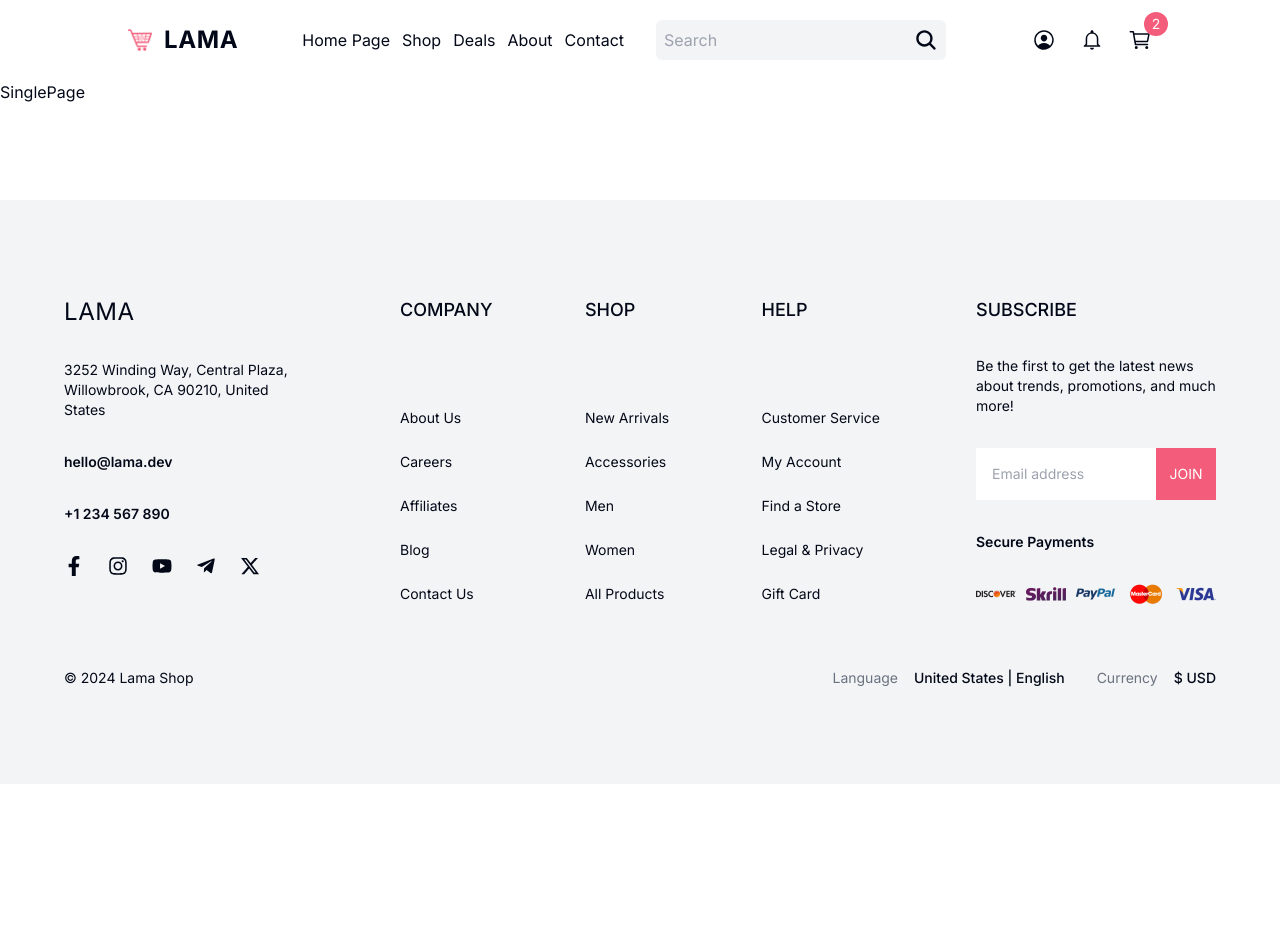
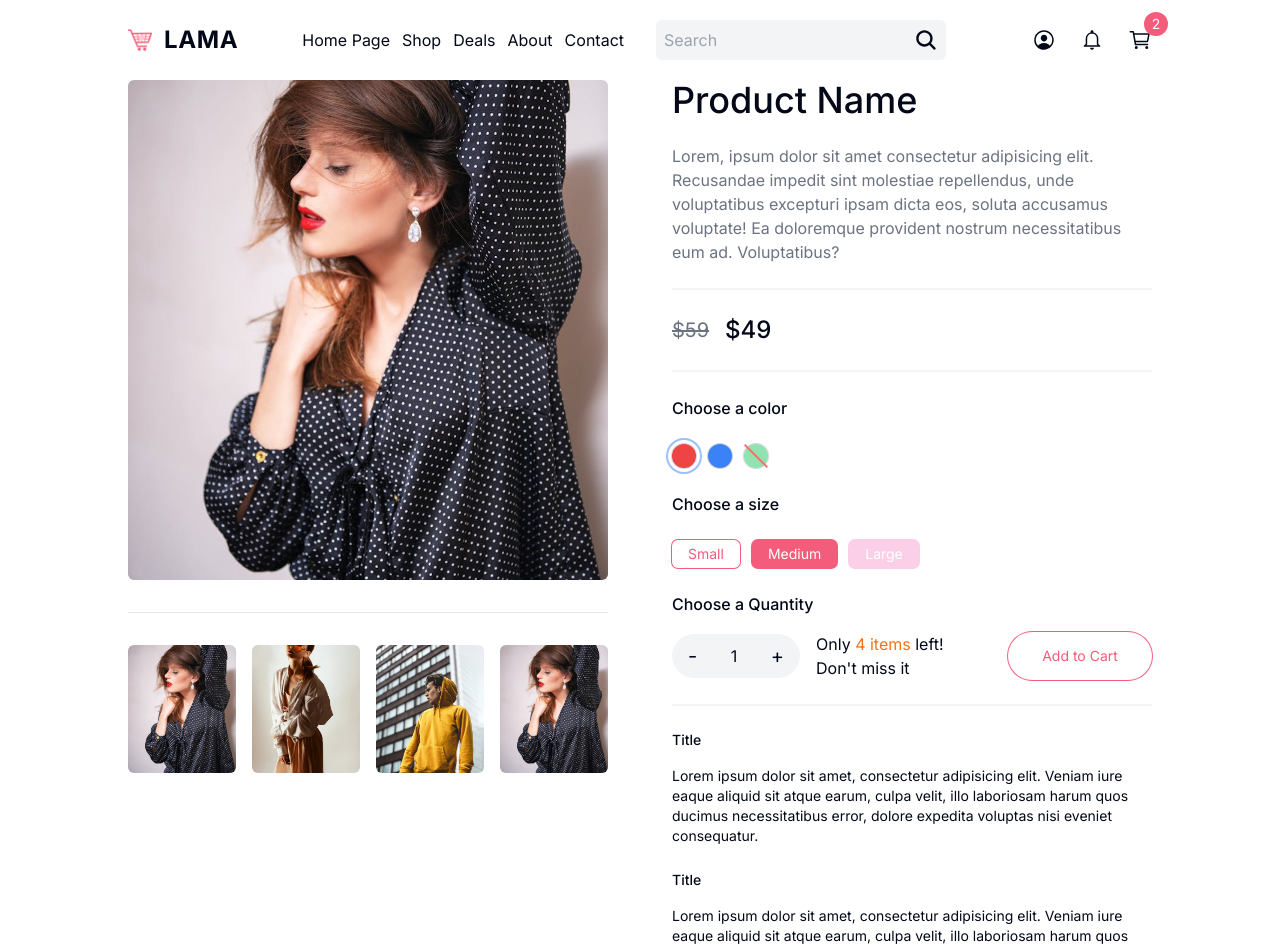
Before and after one commit to sdy2000/next-ecommerce, a Next.js app: page /test in a window 1280 px wide. Shown: the top 948 px of the page. Before the commit the page ends 800 px from the top, so only its background shows below. Built offline with nearby package versions, Linux system fonts and the light colour scheme.

Commit message:
Create product-page

```diff
--- /dev/null
+++ b/src/app/[slug]/_components/add-to-cart.tsx
@@ -0,0 +1,47 @@
+"use client";
+
+import { useState } from "react";
+
+export const AddToCart = () => {
+  const [quantity, setQuantity] = useState(1);
+
+  //!TEMPORARY
+  const stock = 4;
+
+  const handleQuantity = (type: "i" | "d") => {
+    if (type === "d" && quantity > 1) setQuantity((prev) => prev - 1);
+    if (type === "i" && quantity < stock) setQuantity((prev) => prev + 1);
+  };
+
+  return (
+    <div className="flex flex-col gap-4">
+      <h4 className="font-medium">Choose a Quantity</h4>
+      <div className="flex justify-between">
+        <div className="flex items-center gap-4">
+          <div className="bg-gray-100 py-2 px-4 rounded-3xl flex items-center justify-between w-32">
+            <button
+              className="cursor-pointer text-xl disabled:cursor-not-allowed disabled:opacity-20"
+              onClick={() => handleQuantity("d")}
+            >
+              -
+            </button>
+            {quantity}
+            <button
+              className="cursor-pointer text-xl disabled:cursor-not-allowed disabled:opacity-20"
+              onClick={() => handleQuantity("i")}
+            >
+              +
+            </button>
+          </div>
+          <div className="">
+            Only <span className="text-orange-500">4 items</span> left!
+            <br /> {"Don't"} miss it
+          </div>
+        </div>
+        <button className="w-36 text-sm rounded-3xl ring-1 ring-lama text-lama py-2 px-4 hover:bg-lama hover:text-white duration-300 disabled:cursor-not-allowed disabled:bg-pink-200 disabled:ring-0 disabled:text-white disabled:ring-none">
+          Add to Cart
+        </button>
+      </div>
+    </div>
+  );
+};
--- /dev/null
+++ b/src/app/[slug]/_components/customize-products.tsx
@@ -0,0 +1,28 @@
+export const CustomizeProducts = () => {
+  return (
+    <div className="flex flex-col gap-6">
+      <h4 className="font-medium">Choose a color</h4>
+      <ul className="flex items-center gap-3">
+        <li className="w-6 h-6 rounded-full ring-1 ring-gray-300 cursor-pointer relative bg-red-500 hover:scale-125 hover:ring-gray-600 duration-200">
+          <div className="absolute w-8 h-8 rounded-full ring-2 top-1/2 left-1/2 transform -translate-x-1/2 -translate-y-1/2" />
+        </li>
+        <li className="w-6 h-6 rounded-full ring-1 ring-gray-300 cursor-pointer relative bg-blue-500 hover:scale-125 hover:ring-gray-600 duration-200"></li>
+        <li className="w-6 h-6 rounded-full ring-1 ring-gray-300 cursor-not-allowed relative bg-green-500 bg-opacity-50">
+          <div className="absolute w-8 h-[2px] bg-red-400 rotate-45 top-1/2 left-1/2 transform -translate-x-1/2 -translate-y-1/2" />
+        </li>
+      </ul>
+      <h4 className="font-medium">Choose a size</h4>
+      <ul className="flex items-center gap-3">
+        <li className="ring-1 ring-lama text-lama rounded-md py-1 px-4 text-sm cursor-pointer">
+          Small
+        </li>
+        <li className="ring-1 ring-lama text-white bg-lama rounded-md py-1 px-4 text-sm cursor-pointer">
+          Medium
+        </li>
+        <li className="ring-1 ring-pink-200 text-white bg-pink-200 rounded-md py-1 px-4 text-sm cursor-pointer">
+          Large
+        </li>
+      </ul>
+    </div>
+  );
+};
--- /dev/null
+++ b/src/app/[slug]/_components/index.ts
@@ -0,0 +1,3 @@
+export * from './product-images'
+export * from './customize-products'
+export * from './add-to-cart'
--- /dev/null
+++ b/src/app/[slug]/_components/product-images.tsx
@@ -0,0 +1,57 @@
+"use client";
+
+import Image from "next/image";
+import { useState } from "react";
+
+const images = [
+  {
+    id: 1,
+    url: "/images/test-image1.jpg",
+  },
+  {
+    id: 2,
+    url: "/images/test-image2.jpg",
+  },
+  {
+    id: 3,
+    url: "/images/test-image3.jpg",
+  },
+  {
+    id: 4,
+    url: "/images/test-image1.jpg",
+  },
+];
+export const ProductImages = () => {
+  const [index, setIndex] = useState(0);
+
+  return (
+    <div className="">
+      <div className="h-[500px] relative">
+        <Image
+          src={images[index].url}
+          alt=""
+          fill
+          sizes="50vw"
+          className="object-cover rounded-md"
+        />
+      </div>
+      <div className="flex justify-between gap-4 mt-8 border-t border-gray-200">
+        {images.map((item: any, i: number) => (
+          <div
+            className="w-1/4 h-32 relative gap-4 mt-8 cursor-pointer rounded-md overflow-hidden hover:scale-110 hover:ring ring-gray-600 duration-200"
+            key={i}
+            onClick={() => setIndex(i)}
+          >
+            <Image
+              src={item.url}
+              alt=""
+              fill
+              sizes="30vw"
+              className="object-cover hover:scale-125 duration-300"
+            />
+          </div>
+        ))}
+      </div>
+    </div>
+  );
+};
--- a/src/app/[slug]/page.tsx
+++ b/src/app/[slug]/page.tsx
@@ -1,6 +1,66 @@
+import { AddToCart, CustomizeProducts, ProductImages } from "./_components";
+
 const SinglePage = () => {
   return (
-    <div>SinglePage</div>
-  )
-}
-export default SinglePage
+    <div className="px-4 md:px-8 lg:px-16 xl:px-32 2xl:px-64 relative flex flex-col lg:flex-row gap-16">
+      {/* IMG */}
+      <div className="w-full lg:w-1/2 lg:sticky top-20 h-max">
+        <ProductImages />
+      </div>
+      {/* TEXTS */}
+      <div className="w-full lg:w-1/2 flex flex-col gap-6">
+        <h1 className="text-4xl font-medium">Product Name</h1>
+        <p className="text-gray-500">
+          Lorem, ipsum dolor sit amet consectetur adipisicing elit. Recusandae
+          impedit sint molestiae repellendus, unde voluptatibus excepturi ipsam
+          dicta eos, soluta accusamus voluptate! Ea doloremque provident nostrum
+          necessitatibus eum ad. Voluptatibus?
+        </p>
+        <div className="h-[2px] bg-gray-100" />
+
+        <div className="flex items-center gap-4">
+          <h3 className="text-xl text-gray-500 line-through">$59</h3>
+          <h2 className="font-medium text-2xl">$49</h2>
+        </div>
+
+        <div className="h-[2px] bg-gray-100" />
+        <CustomizeProducts />
+
+        <AddToCart />
+
+        <div className="h-[2px] bg-gray-100" />
+        <div className="text-sm">
+          <h4 className="font-medium mb-4">Title</h4>
+          <p>
+            Lorem ipsum dolor sit amet, consectetur adipisicing elit. Veniam
+            iure eaque aliquid sit atque earum, culpa velit, illo laboriosam
+            harum quos ducimus necessitatibus error, dolore expedita voluptas
+            nisi eveniet consequatur.
+          </p>
+        </div>
+        <div className="text-sm">
+          <h4 className="font-medium mb-4">Title</h4>
+          <p>
+            Lorem ipsum dolor sit amet, consectetur adipisicing elit. Veniam
+            iure eaque aliquid sit atque earum, culpa velit, illo laboriosam
+            harum quos ducimus necessitatibus error, dolore expedita voluptas
+            nisi eveniet consequatur.
+          </p>
+        </div>
+        <div className="text-sm">
+          <h4 className="font-medium mb-4">Title</h4>
+          <p>
+            Lorem ipsum dolor sit amet, consectetur adipisicing elit. Veniam
+            iure eaque aliquid sit atque earum, culpa velit, illo laboriosam
+            harum quos ducimus necessitatibus error, dolore expedita voluptas
+            nisi eveniet consequatur.
+          </p>
+        </div>
+
+        <div className="h-[2px] bg-gray-100" />
+        {/* REVIEWS */}
+      </div>
+    </div>
+  );
+};
+export default SinglePage;
--- a/src/components/navbar/menu.tsx
+++ b/src/components/navbar/menu.tsx
@@ -24,7 +24,7 @@ export const Menu = () => {
       )}
 
       {open && (
-        <div className="absolute bg-black text-white left-0 top-20 w-full h-[calc(100vh-80px)] flex flex-col items-center justify-center gap-8 text-xl z-10">
+        <div className="absolute bg-black text-white left-0 top-20 w-full h-[calc(100vh-80px)] flex flex-col items-center justify-center gap-8 text-xl z-50">
           <Link href="/">Home Page</Link>
           <Link href="/">Shop</Link>
           <Link href="/">Deals</Link>
--- a/src/lib/features/modal/modal-slice.ts
+++ b/src/lib/features/modal/modal-slice.ts
@@ -13,6 +13,7 @@ const modalSlice = createSlice({
   initialState,
   reducers: {
     toggleModal: (state, { payload }) => {
+      console.log(payload)
       state.modalId = payload === state.modalId ? "" : payload;
     },
   },
```
